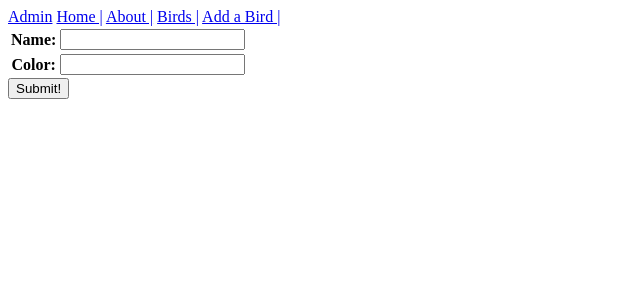
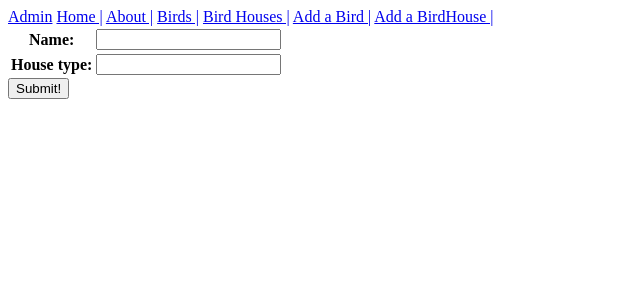
Before and after one commit to neshmasood/django-birds, a Django app: page /birdhouses/create/ in a window 1280 px wide. Shown: the top 300 px of the page, without its empty margins (0-640 px from the left). Run offline with Django 4.2, Linux system fonts and the light colour scheme.

Commit message:
create birdhouse type migration and fix the GET error fir list of bird houses and teh function to add a birdhouse

```diff
--- a/main_app/models.py
+++ b/main_app/models.py
@@ -5,7 +5,7 @@ from django.contrib.auth.models import User
 
 class BirdHouse(models.Model):
     name = models.CharField(max_length=100)
-    color = models.CharField(max_length=50)
+    house_type = models.CharField(max_length=50)
 
     def __str__(self):
         return self.name
--- a/main_app/templates/base.html
+++ b/main_app/templates/base.html
@@ -16,7 +16,9 @@
         <a href="/">Home |</a>
         <a href="/about">About |</a>
         <a href="/birds">Birds |</a>
+        <a href="/birdhouses">Bird Houses |</a>
         <a href="{% url 'bird_create' %}">Add a Bird |</a>
+        <a href="{% url 'birdhouses_create' %}">Add a BirdHouse |</a>
     </nav>
     {% block content %}
 
--- a/main_app/templates/birdhouse_index.html
+++ b/main_app/templates/birdhouse_index.html
@@ -8,7 +8,7 @@
             <a href="{% url 'birdhouses_show' birdhouse.id %}">
                 <div class="card-content">
                     <span>{{ birdhouse.name }}</span>
-                    <p>Type: {{ birdhouse.type }}</p>
+                    <p>House_Type: {{ birdhouse.house_type }}</p>
                 </div>
             </a>
         </div>
--- a/main_app/templates/birdhouse_show.html
+++ b/main_app/templates/birdhouse_show.html
@@ -6,7 +6,7 @@
     <div>
         <div>
             <h2>{{ birdhouse.name }}</h2>
-            <p>Type: {{ birdhouse.type }}</p>
+            <p>House_type: {{ birdhouse.house_type }}</p>
             <p>Owned by:</p>
             {% for bird in birdhouse.bird_set.all %}
                 <p>{{ bird.name }}</p>
--- a/main_app/views.py
+++ b/main_app/views.py
@@ -43,7 +43,7 @@ class Bird_List(TemplateView):
 
 class Bird_Create(CreateView):
     model = Bird
-    fields = ['name', 'img', 'age', 'gender', 'user', 'birdhouses']
+    fields = ['name', 'img', 'age', 'gender', 'user']
     template_name = "bird_create.html"
     # success_url = "/birds/"
     # def get_success_url(self):
@@ -98,7 +98,7 @@ class BirdHouseCreate(CreateView):
 
 class BirdHouseUpdate(UpdateView):
     model = BirdHouse
-    fields = ['name', 'type']
+    fields = ['name', 'house_type']
     template_name = "birdhouse_update.html"
     success_url = '/birdhouses'
 
```
Also changed, not shown: main_app/migrations/0005_rename_color_birdhouse_house_type.py (added).
